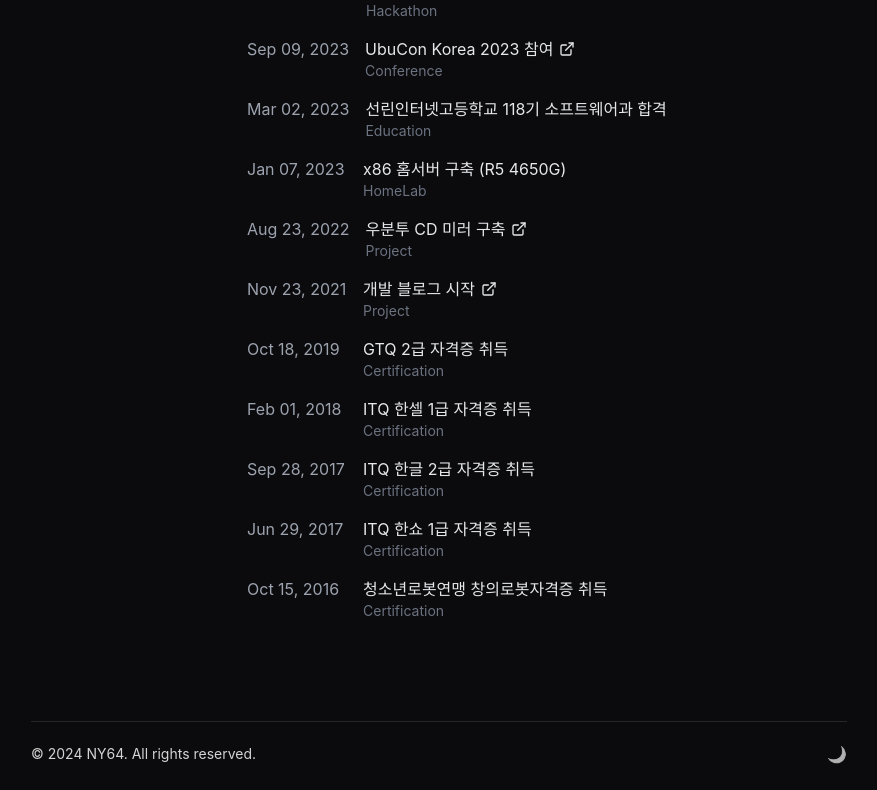
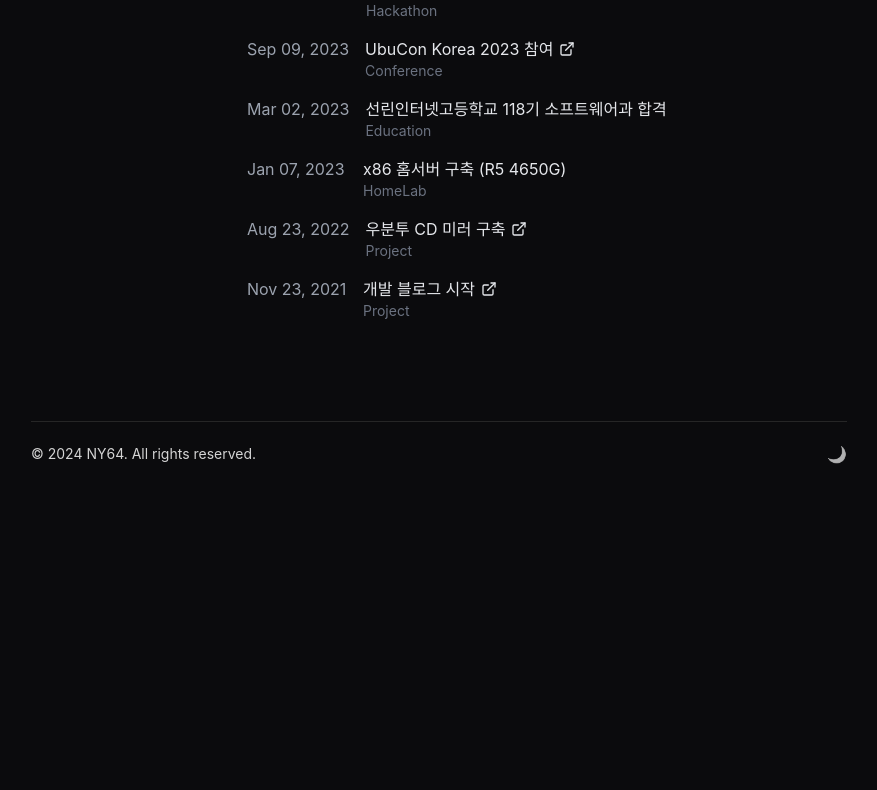
Before and after one commit to ny0510/ny64.kr, a React (Vite) app: page / in a window 1280 px wide. Shown: the part 1063-1853 px from the top of the page, without its empty margins (201-1078 px from the left). After the commit the page ends 1553 px from the top, so only its background shows below. Built offline with nearby package versions, Linux system fonts and the light colour scheme; a web font is replaced by a local one.

Commit message:
chore: 타임라인 수정

```diff
--- a/src/components/TimelineSection.tsx
+++ b/src/components/TimelineSection.tsx
@@ -14,11 +14,6 @@ const TimelineData: { date: string; title: string; tags: string[]; url?: string
 	{ date: '2023-01-07', title: 'x86 홈서버 구축 (R5 4650G)', tags: ['HomeLab'] },
 	{ date: '2022-08-23', title: '우분투 CD 미러 구축', tags: ['Project'], url: 'https://mirror.mahiro.kr/ubuntu-releases' },
 	{ date: '2021-11-23', title: '개발 블로그 시작', tags: ['Project'], url: 'https://blog.ny64.kr' },
-	{ date: '2019-10-18', title: 'GTQ 2급 자격증 취득', tags: ['Certification'] },
-	{ date: '2018-02-01', title: 'ITQ 한셀 1급 자격증 취득', tags: ['Certification'] },
-	{ date: '2017-09-28', title: 'ITQ 한글 2급 자격증 취득', tags: ['Certification'] },
-	{ date: '2017-06-29', title: 'ITQ 한쇼 1급 자격증 취득', tags: ['Certification'] },
-	{ date: '2016-10-15', title: '청소년로봇연맹 창의로봇자격증 취득', tags: ['Certification'] },
 ];
 
 const TimelineItem = ({ data }: { data: { date: string; title: string; tags: string[]; url?: string } }) => (
```
